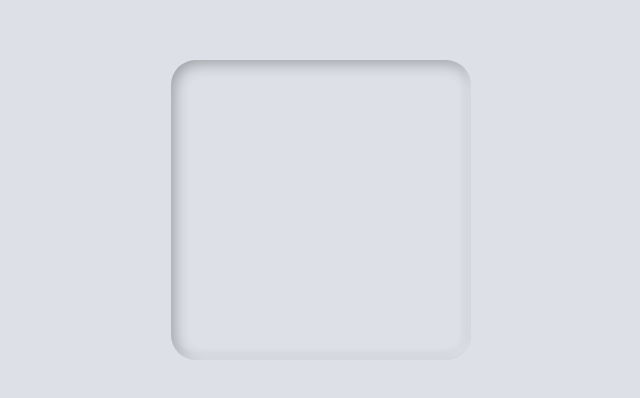
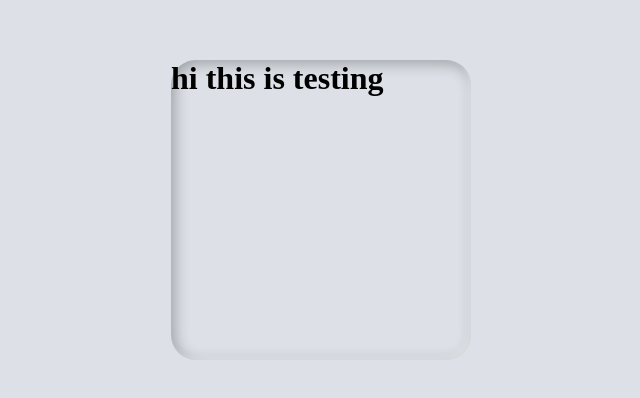
Before and after one commit to Tarun108/testing, a plain HTML site: page index.html in a window 1280 px wide. Shown: the part 190-588 px from the top of the page, without its empty margins (319-959 px from the left). Drawn offline with Linux system fonts and the light colour scheme.

Commit message:
h1 adedd

```diff
--- a/index.html
+++ b/index.html
@@ -9,6 +9,7 @@
 <body>
     <div class="main">
         <div class="center">
+            <h1>hi this is testing </h1>
 
         </div>
     </div>
```
